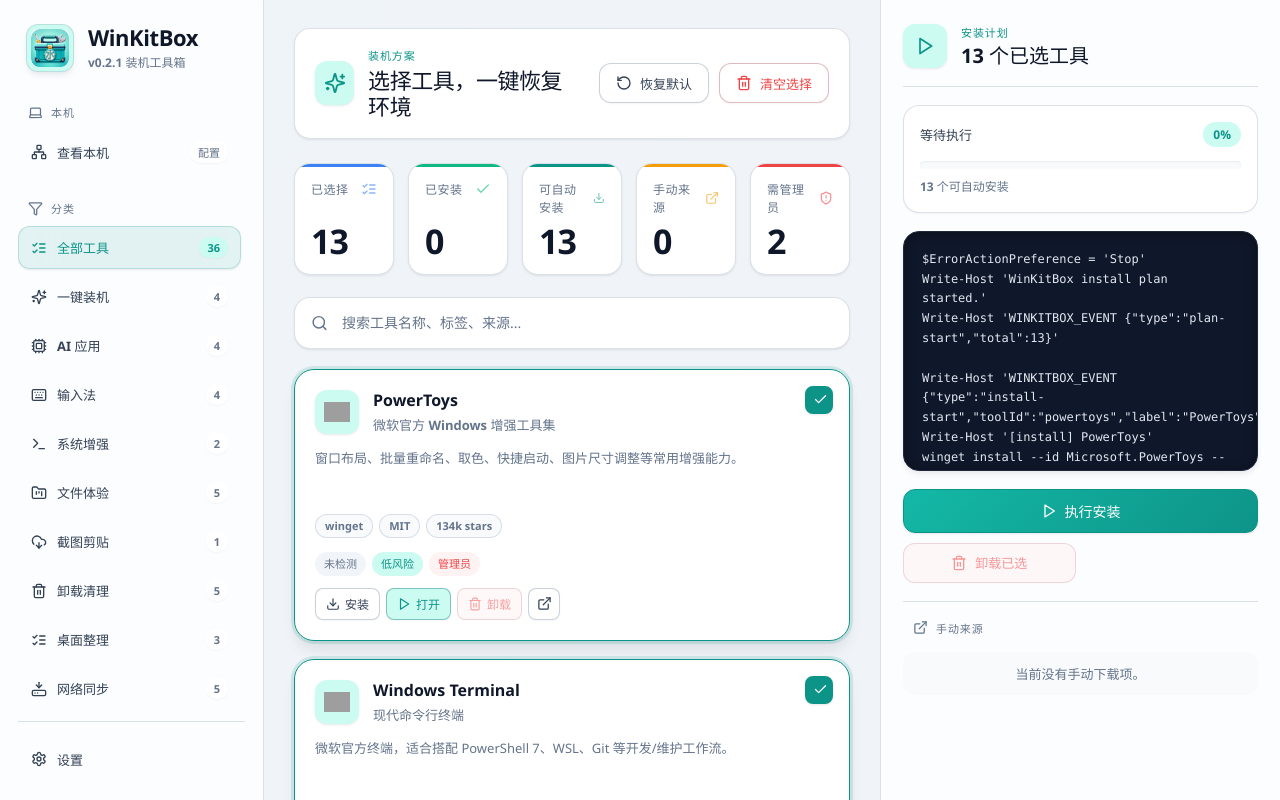
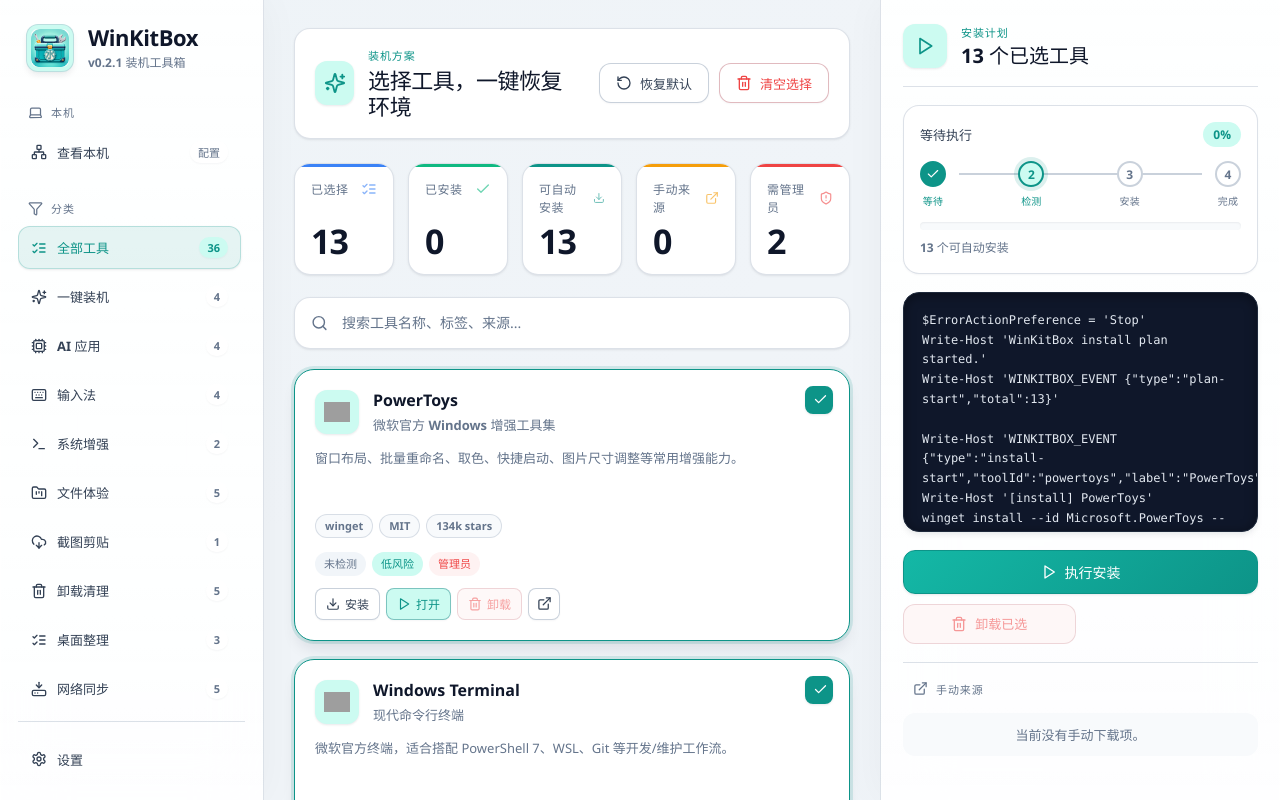
Before and after one commit to 575674384-stack/winkitbox, a React (Vite) app: page / in a window 1280 px wide. Built offline with nearby package versions, Linux system fonts and the light colour scheme; grey boxes are pictures that could not be loaded.

Commit message:
style: Fluent polish - glass panels, progress stepper, logo placeholders, empty states

```diff
--- a/src/App.tsx
+++ b/src/App.tsx
@@ -10,11 +10,14 @@
   Gauge,
   Github,
   HardDriveDownload,
+  Inbox,
   Info,
   Keyboard,
   Laptop,
   ListChecks,
+  MonitorOff,
   Network,
+  PackageOpen,
   Play,
   Plus,
   RotateCcw,
@@ -25,7 +28,8 @@
   Sparkles,
   Terminal,
   Trash2,
-  Upload
+  Upload,
+  WifiOff
 } from "lucide-react";
 import { DiscoverView } from "./DiscoverView";
 import winkitboxIconUrl from "../assets/icon/winkitbox-icon.png";
@@ -1136,6 +1140,21 @@
             />
           </div>
 
+          {visibleTools.length === 0 ? (
+            <EmptyState
+              icon={Search}
+              title="没有找到匹配的工具"
+              description={`当前分类和搜索词“${query || "全部"}”下没有工具，试试其他关键词或分类。`}
+              compact
+            >
+              {query && (
+                <button className="secondary-button" type="button" onClick={() => setQuery("")}>
+                  <RotateCcw size={14} />
+                  清除搜索
+                </button>
+              )}
+            </EmptyState>
+          ) : (
             <div className="tool-grid" aria-label="Tool catalog">
               {visibleTools.map((tool) => (
                 <ToolCard
@@ -1151,6 +1170,7 @@
                 />
               ))}
             </div>
+          )}
         </section>
       )}
 
@@ -1174,6 +1194,15 @@
             )}
           </div>
 
+          {dashboardStats.selectedCount === 0 ? (
+            <EmptyState
+              icon={PackageOpen}
+              title="还没有选择工具"
+              description="在左侧勾选想安装的软件，这里会生成对应的 PowerShell 安装计划。"
+              compact
+            />
+          ) : (
+            <>
               <InstallProgressCard progress={installProgress} readyCount={installPlan.readyCount} />
 
               <div className="command-preview">
@@ -1224,6 +1253,8 @@
                     ))
                 )}
               </div>
+            </>
+          )}
         </aside>
       )}
     </main>
@@ -1256,11 +1287,25 @@
       ? `${progress.completed}/${progress.total} 完成 · 成功 ${progress.succeeded} · 失败 ${progress.failed}`
       : `${readyCount} ${idleText}`;
 
+  const steps = action === "uninstall" ? ["等待", "检测", "卸载", "完成"] : ["等待", "检测", "安装", "完成"];
+  const stepIndex = finished ? 3 : progress.active ? 2 : readyCount > 0 ? 1 : 0;
+
   return (
     <div className={`install-progress-card ${progress.active ? "active" : ""}`}>
       <div className="progress-head">
         <span>{title}</span>
         <strong>{percent}%</strong>
+      </div>
+      <div className="progress-stepper" aria-label="安装阶段">
+        {steps.map((label, index) => (
+          <div
+            className={`progress-step ${index < stepIndex ? "completed" : ""} ${index === stepIndex ? "active" : ""}`}
+            key={label}
+          >
+            <div className="progress-step-dot">{index < stepIndex ? <Check size={14} /> : index + 1}</div>
+            <span className="progress-step-label">{label}</span>
+          </div>
+        ))}
       </div>
       <div className="progress-track" aria-label="安装进度">
         <div className="progress-fill" style={{ width: `${percent}%` }} />
@@ -1292,6 +1337,31 @@
   );
 }
 
+function EmptyState({
+  icon: Icon,
+  title,
+  description,
+  children,
+  compact = false
+}: {
+  icon: typeof Inbox;
+  title: string;
+  description: string;
+  children?: React.ReactNode;
+  compact?: boolean;
+}) {
+  return (
+    <div className={`empty-state ${compact ? "empty-state-compact" : ""}`}>
+      <div className="empty-state-icon">
+        <Icon size={compact ? 22 : 28} />
+      </div>
+      <h4>{title}</h4>
+      <p>{description}</p>
+      {children}
+    </div>
+  );
+}
+
 function SystemView({ onLog }: { onLog: (level: LogEntry["level"], message: string) => void }) {
   const [info, setInfo] = useState<SystemInfo>();
   const [selectedAdapterId, setSelectedAdapterId] = useState("");
@@ -1477,7 +1547,14 @@
                 <small>{adapter.status} · {adapter.dhcpEnabled ? "DHCP" : "静态"}</small>
               </button>
             ))}
-            {!info?.adapters?.length && <p className="empty-text">还没有读取到可配置网卡。</p>}
+            {!info?.adapters?.length && (
+              <EmptyState
+                icon={MonitorOff}
+                title="还没有读取到网卡"
+                description="点击右上角“刷新配置”按钮读取本机网卡信息。"
+                compact
+              />
+            )}
           </div>
         </section>
 
@@ -1973,6 +2050,11 @@
   );
 }
 
+function getToolPlaceholder(tool: Tool) {
+  const first = tool.name.trim().slice(0, 1);
+  return first || "?";
+}
+
 function describeCustomTool(tool: Tool) {
   if (tool.wingetId) {
     return `winget · ${tool.wingetId}`;
@@ -2037,7 +2119,7 @@
           {logoUrl && !logoFailed ? (
             <img className="tool-logo" src={logoUrl} alt="" onError={() => setLogoFailed(true)} />
           ) : (
-            <Icon size={18} />
+            <div className={`tool-logo-placeholder ${tool.category}`}>{getToolPlaceholder(tool)}</div>
           )}
         </div>
         <div>
--- a/src/DiscoverView.tsx
+++ b/src/DiscoverView.tsx
@@ -5,11 +5,13 @@
   ExternalLink,
   Github,
   Globe2,
+  Inbox,
   Languages,
   RefreshCw,
   Search,
   ShieldCheck,
   Star,
+  WifiOff,
   Zap
 } from "lucide-react";
 import {
@@ -225,6 +227,23 @@
             {fetchedAt && <strong>{fetchedAt}</strong>}
           </div>
 
+          {filteredRepos.length === 0 ? (
+            <div className="empty-state">
+              <div className="empty-state-icon">
+                {status === "error" ? <WifiOff size={28} /> : <Inbox size={28} />}
+              </div>
+              <h4>{status === "error" ? "无法获取 GitHub 榜单" : "没有匹配的项目"}</h4>
+              <p>
+                {status === "error"
+                  ? "可能是网络或代理问题，可以尝试切换代理模式后重新刷新。"
+                  : "当前筛选和搜索条件下没有项目，试试其他语言或清除搜索。"}
+              </p>
+              <button className="secondary-button" type="button" onClick={refreshTrending} disabled={status === "loading"}>
+                <RefreshCw size={14} className={status === "loading" ? "spin" : ""} />
+                刷新榜单
+              </button>
+            </div>
+          ) : (
             <div className="repo-grid">
               {filteredRepos.map((repo, index) => (
                 <article className="repo-card" key={repo.fullName}>
@@ -284,6 +303,7 @@
               </article>
             ))}
           </div>
+          )}
         </div>
 
         <aside className="network-panel">
--- a/src/styles.css
+++ b/src/styles.css
@@ -269,11 +269,17 @@
 /* Sidebar */
 .sidebar,
 .plan-panel {
-  background: var(--panel-bg);
+  background:
+    linear-gradient(180deg, rgba(255, 255, 255, 0.72) 0%, rgba(255, 255, 255, 0.62) 100%),
+    var(--panel-bg);
   border-color: var(--border-color);
   border-style: solid;
   overflow: hidden;
-  backdrop-filter: blur(24px) saturate(160%);
+  backdrop-filter: blur(32px) saturate(180%);
+  box-shadow:
+    inset 1px 0 0 rgba(255, 255, 255, 0.45),
+    inset -1px 0 0 rgba(255, 255, 255, 0.15),
+    0 0 40px rgba(15, 23, 42, 0.04);
 }
 
 .sidebar {
@@ -868,6 +874,29 @@
   object-fit: contain;
 }
 
+.tool-logo-placeholder {
+  width: 100%;
+  height: 100%;
+  display: grid;
+  place-items: center;
+  font-size: 16px;
+  font-weight: 800;
+  color: #ffffff;
+  text-shadow: 0 1px 2px rgba(0, 0, 0, 0.15);
+  background: linear-gradient(135deg, var(--accent-500), var(--accent-700));
+}
+
+.tool-logo-placeholder.starter { background: linear-gradient(135deg, #0d9488, #0f766e); }
+.tool-logo-placeholder.ai { background: linear-gradient(135deg, #7c3aed, #5b21b6); }
+.tool-logo-placeholder.ime { background: linear-gradient(135deg, #0284c7, #0369a1); }
+.tool-logo-placeholder.system { background: linear-gradient(135deg, #475569, #1e293b); }
+.tool-logo-placeholder.files { background: linear-gradient(135deg, #059669, #047857); }
+.tool-logo-placeholder.capture { background: linear-gradient(135deg, #ea580c, #c2410c); }
+.tool-logo-placeholder.cleanup { background: linear-gradient(135deg, #dc2626, #b91c1c); }
+.tool-logo-placeholder.desktop { background: linear-gradient(135deg, #0891b2, #0e7490); }
+.tool-logo-placeholder.network { background: linear-gradient(135deg, #2563eb, #1d4ed8); }
+.tool-logo-placeholder.rescue { background: linear-gradient(135deg, #ca8a04, #a16207); }
+
 .tool-card h3 {
   margin: 0 0 5px;
   font-size: 16px;
@@ -1102,6 +1131,10 @@
   flex-direction: column;
   gap: 18px;
   overflow: auto;
+  box-shadow:
+    inset -1px 0 0 rgba(255, 255, 255, 0.45),
+    inset 1px 0 0 rgba(255, 255, 255, 0.15),
+    0 0 40px rgba(15, 23, 42, 0.04);
 }
 
 .plan-panel-header {
@@ -1187,6 +1220,74 @@
   border-radius: inherit;
   background: linear-gradient(90deg, var(--accent-500), var(--accent-400));
   transition: width 180ms ease;
+}
+
+.progress-stepper {
+  display: flex;
+  align-items: center;
+  justify-content: space-between;
+  margin: 14px 0 12px;
+  position: relative;
+}
+
+.progress-stepper::before {
+  content: "";
+  position: absolute;
+  top: 12px;
+  left: 12%;
+  right: 12%;
+  height: 2px;
+  background: var(--border-strong);
+  z-index: 0;
+}
+
+.progress-step {
+  display: flex;
+  flex-direction: column;
+  align-items: center;
+  gap: 6px;
+  position: relative;
+  z-index: 1;
+}
+
+.progress-step-dot {
+  width: 26px;
+  height: 26px;
+  border-radius: 50%;
+  display: grid;
+  place-items: center;
+  border: 2px solid var(--border-strong);
+  background: var(--card-bg);
+  color: var(--text-muted);
+  font-size: 12px;
+  font-weight: 800;
+  transition: all var(--transition-fast);
+}
+
+.progress-step.completed .progress-step-dot {
+  border-color: var(--accent);
+  background: var(--accent);
+  color: var(--accent-contrast);
+}
+
+.progress-step.active .progress-step-dot {
+  border-color: var(--accent);
+  background: var(--accent-soft);
+  color: var(--accent);
+  box-shadow: 0 0 0 4px color-mix(in srgb, var(--accent) 14%, transparent);
+}
+
+.progress-step-label {
+  font-size: 10px;
+  font-weight: 700;
+  color: var(--text-muted);
+  text-transform: uppercase;
+  letter-spacing: 0.02em;
+}
+
+.progress-step.completed .progress-step-label,
+.progress-step.active .progress-step-label {
+  color: var(--accent);
 }
 
 .install-progress-card p {
@@ -1215,6 +1316,65 @@
   font-size: 12px;
   line-height: 1.65;
   white-space: pre-wrap;
+}
+
+/* Empty state */
+.empty-state {
+  display: flex;
+  flex-direction: column;
+  align-items: center;
+  justify-content: center;
+  gap: 14px;
+  min-height: 180px;
+  padding: 28px;
+  text-align: center;
+  border: 1px dashed var(--border-strong);
+  border-radius: var(--radius-lg);
+  background: var(--card-bg-soft);
+  color: var(--text-muted);
+}
+
+.empty-state-icon {
+  width: 64px;
+  height: 64px;
+  border-radius: 50%;
+  background: var(--accent-soft);
+  color: var(--accent);
+  display: grid;
+  place-items: center;
+}
+
+.empty-state h4 {
+  margin: 0;
+  font-size: 15px;
+  color: var(--text-strong);
+  font-weight: 800;
+}
+
+.empty-state p {
+  margin: 0;
+  font-size: 13px;
+  line-height: 1.5;
+  max-width: 280px;
+}
+
+.empty-state-compact {
+  min-height: 120px;
+  padding: 18px;
+  gap: 10px;
+}
+
+.empty-state-compact .empty-state-icon {
+  width: 44px;
+  height: 44px;
+}
+
+.empty-state-compact h4 {
+  font-size: 13px;
+}
+
+.empty-state-compact p {
+  font-size: 12px;
 }
 
 .plan-actions {
```
Also changed, not shown: 2 other files (tests, documents, lock files or other folders). Lines whose indentation alone changed are shown as unchanged.
